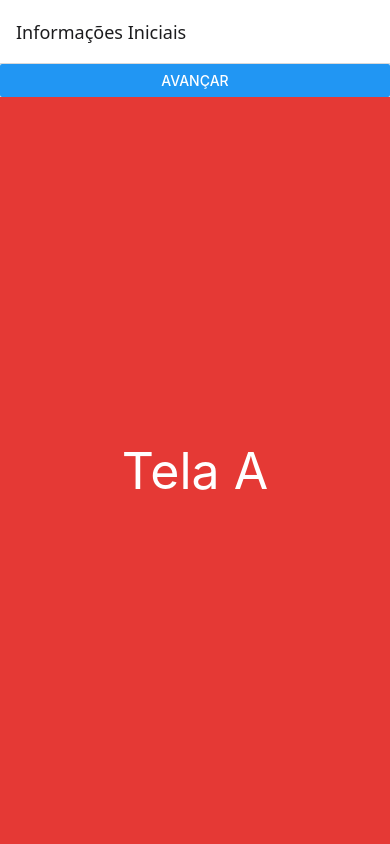
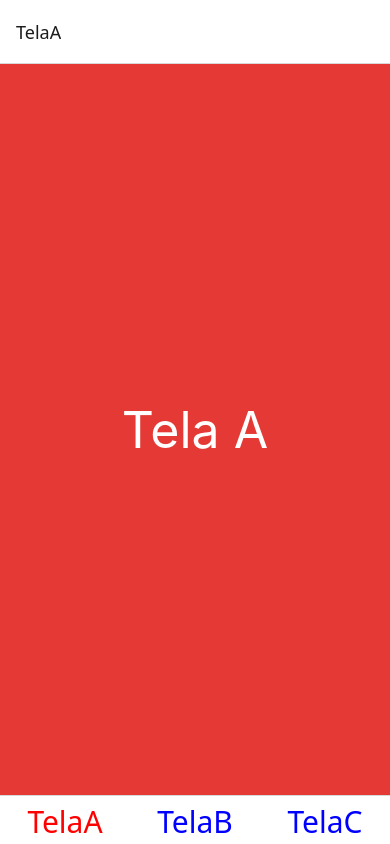
Before and after one commit to davidIsrael-rj/ReactNavigation_ReactNative, a React Native app: screen /TelaA in a window 390 px wide. Built offline with nearby package versions, Linux system fonts and the light colour scheme.

Commit message:
Componente Tab

```diff
--- /dev/null
+++ b/src/navegacao/Tab.jsx
@@ -0,0 +1,22 @@
+import React from "react";
+import { createBottomTabNavigator } from "@react-navigation/bottom-tabs";
+import TelaA from "../views/TelaA";
+import TelaC from "../views/TelaC";
+import TelaB from "../views/TelaB";
+
+const Tab = createBottomTabNavigator()
+
+export default props => (
+    <Tab.Navigator screenOptions={{
+        tabBarActiveTintColor: 'red',
+        tabBarInactiveTintColor: 'blue',
+        tabBarLabelStyle: { fontSize: 30 },
+        tabBarIcon: () => null,
+        tabBarIconStyle: {display: 'none'}
+
+    }}>
+        <Tab.Screen name="TelaA" component={TelaA} />
+        <Tab.Screen name="TelaB" component={TelaB} />
+        <Tab.Screen name="TelaC" component={TelaC} />
+    </Tab.Navigator>
+)
--- a/src/navegacao/index.jsx
+++ b/src/navegacao/index.jsx
@@ -1,17 +1,19 @@
 import React from "react";
 
-import {enableScreens} from 'react-native-screens'
+import { enableScreens } from 'react-native-screens'
 import { NavigationContainer } from "@react-navigation/native";
 import { SafeAreaView, StyleSheet } from "react-native";
 import Stack from "./Stack";
+import Tab from "./Tab";
 
 enableScreens();
 export default props => (
-    <NavigationContainer>
-        <SafeAreaView style={styles.container}>
-            <Stack />
-        </SafeAreaView>
-    </NavigationContainer>
+    <SafeAreaView style={styles.container}>
+        <NavigationContainer>
+            <Tab />
+            {/* <Stack /> */}
+        </NavigationContainer>
+    </SafeAreaView>
 )
 
 const styles = StyleSheet.create({
```
